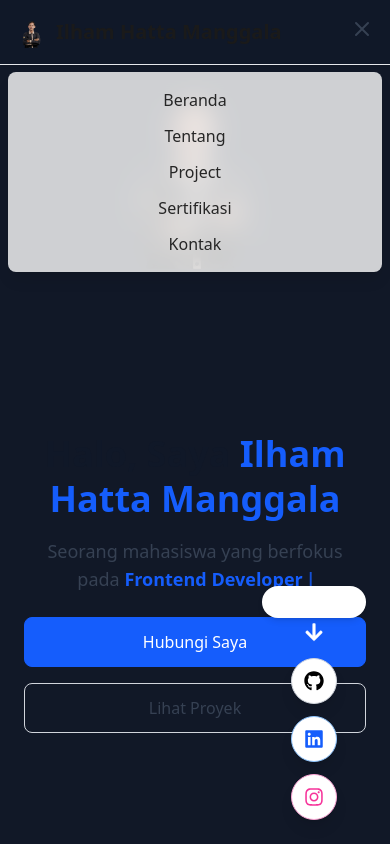
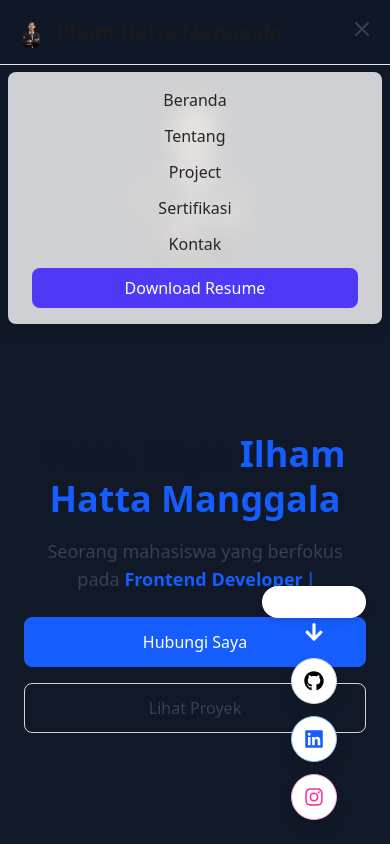
Before and after one commit to IlhamHattaManggala/portofolio-netlify, a React (Vite) app: page / in a window 390 px wide. Both pictures are taken after a click on the button "Toggle menu". Shown: the top 844 px of the page. Built offline with nearby package versions, Linux system fonts and the light colour scheme.

Commit message:
seconds commit

```diff
--- a/src/components/Navbar.tsx
+++ b/src/components/Navbar.tsx
@@ -126,6 +126,14 @@ const Navbar = () => {
             >
               Kontak
             </a>
+            <a
+              href="/resume-ilham.pdf"
+              download
+              className="block text-center bg-indigo-600 text-white px-4 py-2 rounded-lg hover:bg-indigo-700 transition-all duration-200"
+              onClick={() => setIsMobileOpen(false)}
+            >
+              Download Resume
+            </a>
           </div>
         )}
       </div>
```
